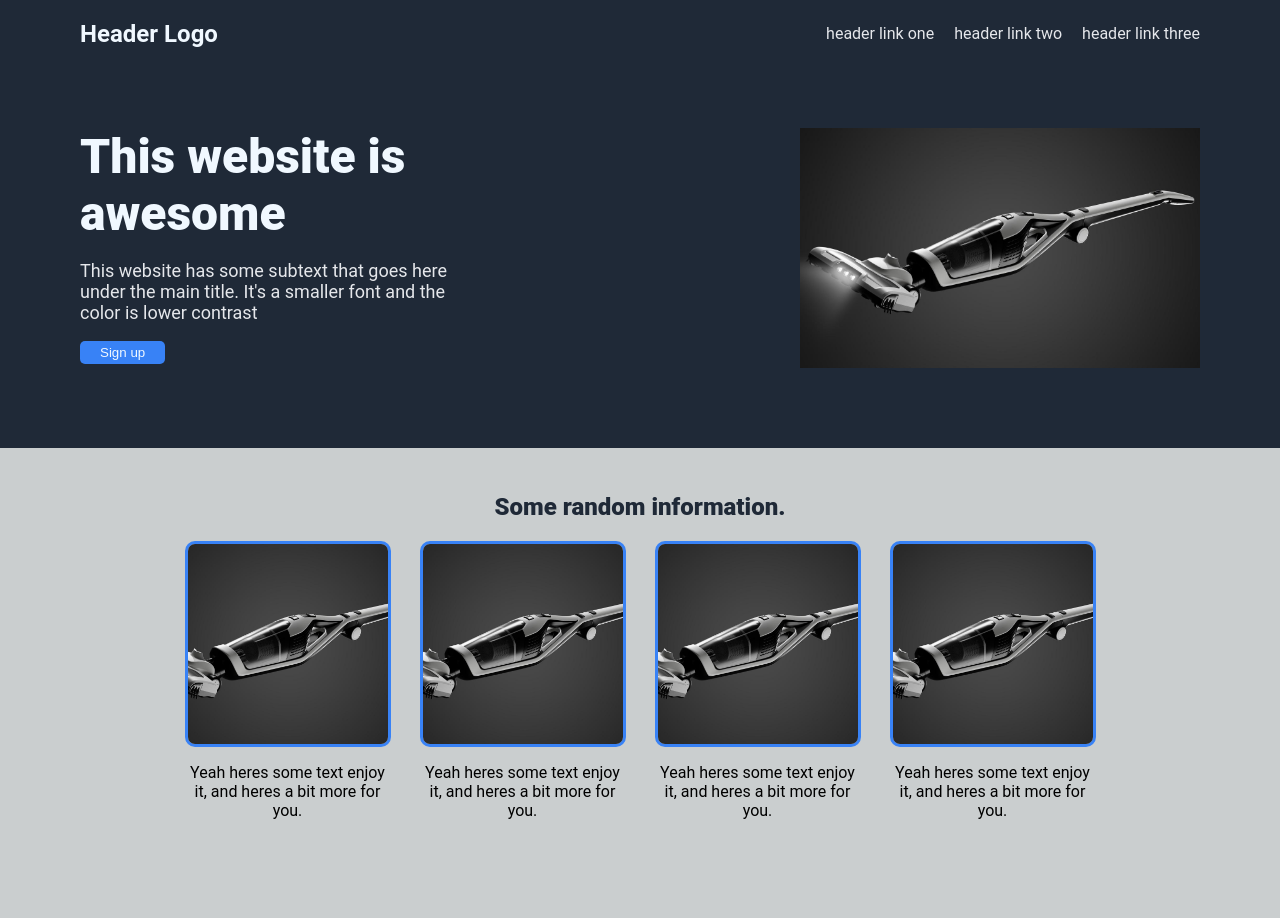
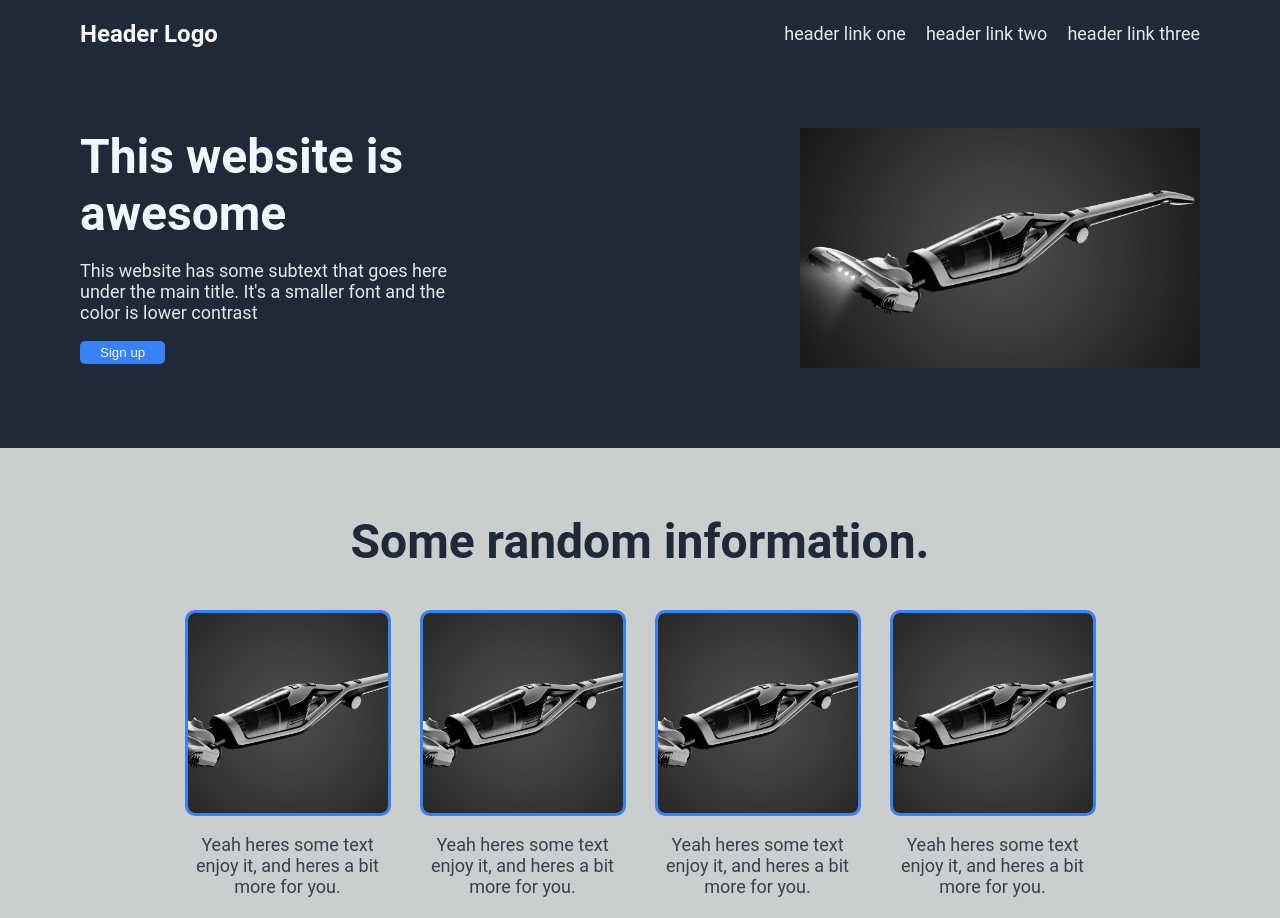
Before and after one commit to ZakhaevK/odin-landing-page, a plain HTML site: page index.html in a window 1280 px wide. Shown: the top 918 px of the page. Drawn offline with Linux system fonts and the light colour scheme.

Commit message:
Adjust all fonts to match specs for each section

```diff
--- a/style.css
+++ b/style.css
@@ -34,7 +34,8 @@ body {
 }
 
 .logo h2 {
-  flex: 3 1 auto;
+  color: #F9FAF8;
+  font-size: 24px;
 }
 
 .header ul {
@@ -48,6 +49,7 @@ body {
 
 .header a, .hero-text p {
   color: #E5E7EB;
+  font-size: 18px
 }
 
 .hero {
@@ -60,13 +62,12 @@ body {
 
 .hero-text h1 {
   font-size: 48px;
-  font-weight: 1000;
+  font-weight: bolder;
   padding: 0;
   margin: 0;
 }
 
 .hero-text {
-  font-size: 18px;
   display: flex;
   flex-direction: column;
   align-items: flex-start;
@@ -96,9 +97,9 @@ body {
 }
 
 .info h2 {
-  font: 36px;
+  font-size: 48px;
   color: #1F2937;
-  font-weight: 1000;
+  font-weight: bikder;
 }
 
 .info-container {
@@ -108,6 +109,8 @@ body {
 }
 
 .info-content {
+  color:#38404b;
+  font-size: 18px;
   display: flex;
   flex-direction: column;
   align-items: center;
```
